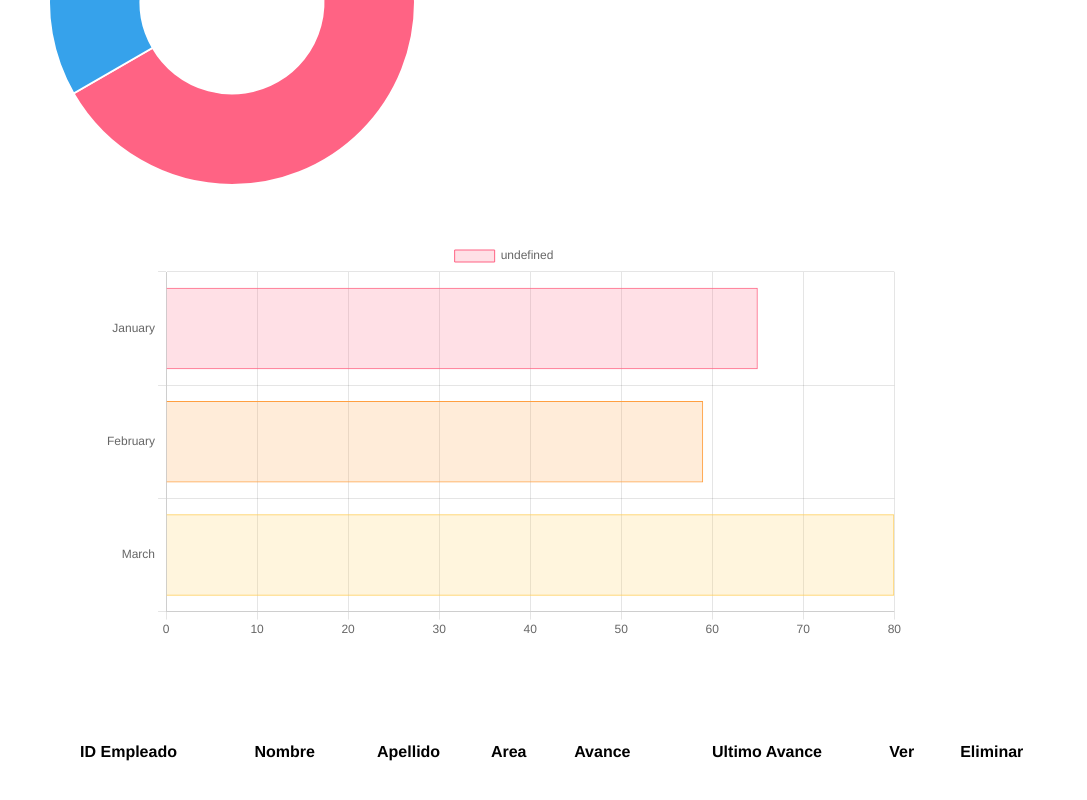
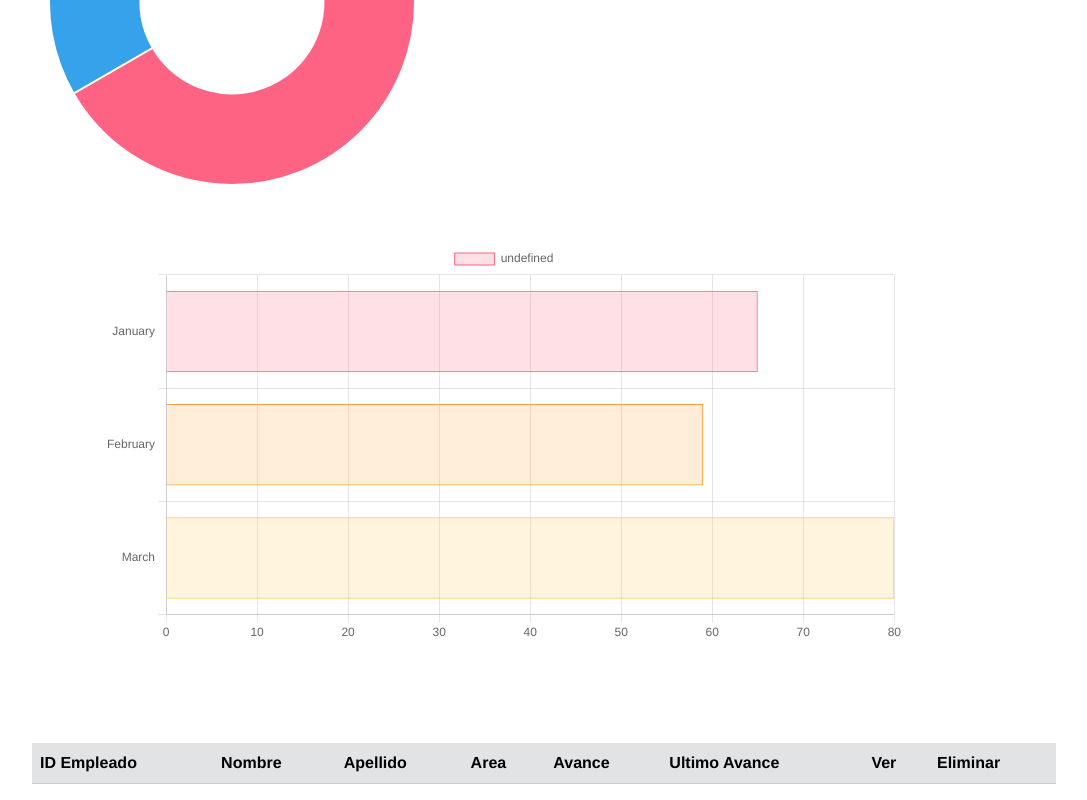
Before and after one commit to MaikiBR/DeerSignWeb, a React (Create React App) app in the folder deer-sign/: page /dashboard in a window 1280 px wide. Shown: the part 273-1073 px from the top of the page, without its empty margins (96-1183 px from the left). Before the commit the page ends 1037 px from the top, so only its background shows below. Built offline with nearby package versions, Linux system fonts and the light colour scheme; no server answers.

Commit message:
Dashboard table-secondary
Co-Authored-By: Miranda Magallanes <74641721+mirandamg@users.noreply.github.com>

```diff
--- a/deer-sign/package.json
+++ b/deer-sign/package.json
@@ -9,8 +9,10 @@
     "@testing-library/jest-dom": "^5.16.5",
     "@testing-library/react": "^13.4.0",
     "@testing-library/user-event": "^13.5.0",
+    "bootstrap": "^5.2.2",
     "chart.js": "^3.9.1",
     "react": "^18.2.0",
+    "react-bootstrap": "^2.6.0",
     "react-chartjs-2": "^4.3.1",
     "react-dom": "^18.2.0",
     "react-router-dom": "^6.4.3",
--- a/deer-sign/public/index.html
+++ b/deer-sign/public/index.html
@@ -8,8 +8,10 @@
     <meta
       name="description"
       content="Web site created using create-react-app"
+
     />
     <link rel="apple-touch-icon" href="%PUBLIC_URL%/logo192.png" />
+    <link href="https://cdn.jsdelivr.net/npm/bootstrap@5.2.2/dist/css/bootstrap.min.css" rel="stylesheet">
     <!--
       manifest.json provides metadata used when your web app is installed on a
       user's mobile device or desktop. See https://developers.google.com/web/fundamentals/web-app-manifest/
--- a/deer-sign/src/Pages/Dashboard.js
+++ b/deer-sign/src/Pages/Dashboard.js
@@ -119,7 +119,7 @@ const doughnutData = {
         </div>
 
         <div class="myTable">
-          <table class="table" id="ex-table">
+          <table class="table table-secondary" id="ex-table">
             <thead class="thead-light">
               <tr id="tr">
                 <th scope="col">ID Empleado</th>
```
Also changed, not shown: 1 other file (tests, documents, lock files or other folders).
